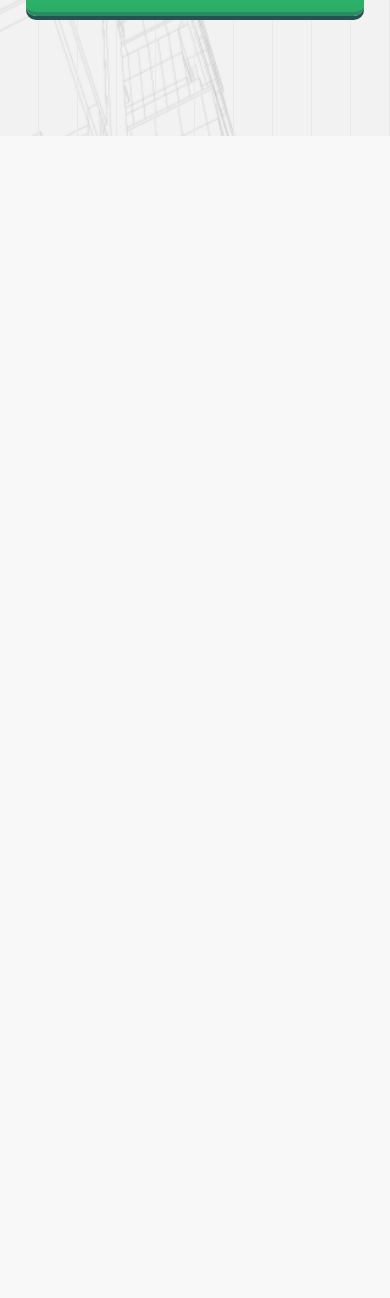
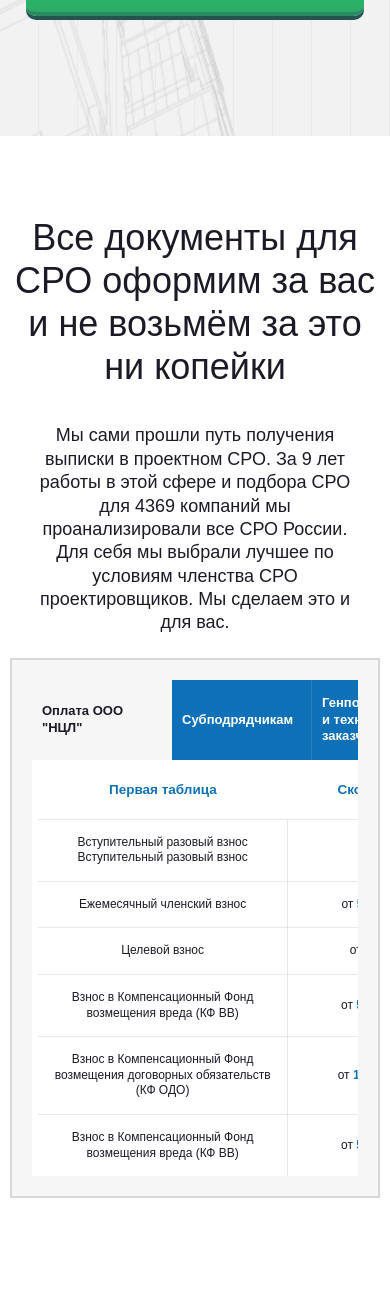
Before and after one commit to gromimol/ncl-html, a PHP site: page / in a window 390 px wide. Shown: the part 943-2241 px from the top of the page. Before the commit the page ends 1079 px from the top, so only its background shows below. Run offline with PHP 8.4, Linux system fonts and the light colour scheme; some web fonts are replaced.

Commit message:
таблица с ценами

```diff
--- a/css/style.css
+++ b/css/style.css
@@ -172,6 +172,7 @@ END RESETT CSS
   font-weight: 400; }
 :root {
   --pfbeausans: 'PFBeauSansPro', sans-serif;
+  --pfbeausans-book: "PFBeauSansPro-Book", sans-serif;
   --roboto: "Roboto", sans-serif;
   --ptsans: "PTSans", sans-serif;
   --ptsans-narrow: "PTSans-Narrow", sans-serif;
@@ -379,6 +380,19 @@ b {
   background-color: rgba(38, 43, 85, 0.5);
   display: none;
   z-index: 20; }
+
+.title .h2 {
+  font-family: var(--pfbeausans-book);
+  line-height: 1.2; }
+.title .subtitle {
+  margin-top: 2em; }
+
+.subtitle {
+  font-size: 1.125rem;
+  line-height: 1.3;
+  font-weight: 300;
+  width: 90%;
+  margin: 0 auto; }
 
 /* Firefox 19+ */
 /* Firefox 18- */
@@ -956,6 +970,110 @@ b {
   50% {
     -webkit-transform: scale(1.5);
             transform: scale(1.5); } }
+/*price*/
+.price-section {
+  padding: 80px 0 100px; }
+  .price-section .container {
+    max-width: 1280px; }
+  .price-section .title {
+    margin-bottom: 4.875em; }
+
+.price-tab-list {
+  width: 33.333%;
+  display: -webkit-box;
+  display: -ms-flexbox;
+  display: flex;
+  -webkit-box-orient: vertical;
+  -webkit-box-direction: normal;
+      -ms-flex-direction: column;
+          flex-direction: column; }
+  .price-tab-list li {
+    -webkit-box-flex: 1;
+        -ms-flex-positive: 1;
+            flex-grow: 1;
+    display: -webkit-box;
+    display: -ms-flexbox;
+    display: flex;
+    min-height: 8.125em; }
+    .price-tab-list li a {
+      background-color: var(--blue-dark);
+      color: #fff;
+      width: 100%;
+      display: -webkit-box;
+      display: -ms-flexbox;
+      display: flex;
+      -webkit-box-align: center;
+          -ms-flex-align: center;
+              align-items: center;
+      font-size: 1.125rem;
+      padding: 1em 2.2em;
+      line-height: 1.3;
+      font-weight: 700;
+      border-bottom: 1px solid rgba(255, 255, 255, 0.11);
+      position: relative; }
+      .price-tab-list li a::after {
+        content: '';
+        width: 0;
+        height: 0;
+        border: 10px solid transparent;
+        border-left-color: #f6f6f7;
+        position: absolute;
+        left: 100%;
+        top: 50%;
+        -webkit-transform: translateY(-50%);
+                transform: translateY(-50%);
+        opacity: 0; }
+      .price-tab-list li a:hover {
+        opacity: .8; }
+      .price-tab-list li a.active {
+        background-color: var(--grey-bg);
+        color: var(--black); }
+        .price-tab-list li a.active::after {
+          opacity: 1; }
+
+.tab-content-wrapper {
+  width: 66.666%;
+  background-color: #fff;
+  padding: 0 1.25em; }
+  .tab-content-wrapper .tab-content {
+    height: 100%; }
+
+.tab-content {
+  display: none; }
+  .tab-content.active {
+    display: block; }
+
+.price-container {
+  border: 2px solid #d7d7d7;
+  padding: 20px;
+  background-color: var(--grey-bg); }
+
+.price-table {
+  table-layout: fixed;
+  width: 100%;
+  font-size: 1rem; }
+  .price-table th {
+    border-bottom: 1px solid rgba(28, 30, 43, 0.1);
+    font-size: 1.125em;
+    font-weight: 700;
+    color: var(--blue-dark);
+    padding: 1.66em .5em; }
+  .price-table tr:last-child td {
+    border-bottom: none; }
+  .price-table td {
+    border-bottom: 1px solid rgba(28, 30, 43, 0.1);
+    text-align: center;
+    vertical-align: middle;
+    font-size: 1em;
+    font-weight: 300;
+    line-height: 1.3;
+    padding: 1.25em .5em; }
+    .price-table td:not(:last-child) {
+      border-right: 1px solid rgba(28, 30, 43, 0.1); }
+    .price-table td .blue {
+      color: var(--blue-dark);
+      font-weight: 700; }
+
 /*Footer*/
 /*media*/
 @media (max-width: 1600px) {
@@ -975,7 +1093,22 @@ b {
     font-size: 12px; }
 
   .header__contact a {
-    pointer-events: auto; } }
+    pointer-events: auto; }
+
+  .header-fixed .header {
+    position: relative;
+    background-color: transparent; }
+
+  .noscroll {
+    padding-right: 0; }
+    .noscroll .header {
+      padding-right: 0; }
+
+  .price-table {
+    font-size: 1.25rem; }
+
+  .price-tab-list li a {
+    font-size: 1.4rem; } }
 /*1360*/
 @media (max-width: 768px) {
   html {
@@ -1089,7 +1222,47 @@ b {
 
   .btn {
     font-size: 18px;
-    text-align: left; } }
+    text-align: left; }
+
+  .title .h2 {
+    font-size: 36px; }
+
+  .subtitle {
+    font-size: 18px; }
+
+  .price-container {
+    -webkit-box-orient: vertical;
+    -webkit-box-direction: normal;
+        -ms-flex-direction: column;
+            flex-direction: column; }
+
+  .price-tab-list,
+  .tab-content-wrapper {
+    width: 100%; }
+
+  .price-tab-list {
+    -webkit-box-orient: horizontal;
+    -webkit-box-direction: normal;
+        -ms-flex-direction: row;
+            flex-direction: row; }
+    .price-tab-list li {
+      width: 25%; }
+      .price-tab-list li a {
+        font-size: 14px;
+        border-right: 1px solid rgba(255, 255, 255, 0.11);
+        border-bottom: none; }
+        .price-tab-list li a::after {
+          left: 50%;
+          top: 100%;
+          -webkit-transform: translate(-50%, 0);
+                  transform: translate(-50%, 0);
+          border-left-color: transparent;
+          border-top-color: #f6f6f7; }
+    .price-tab-list .hide-on-mobile {
+      display: none; }
+
+  .price-table {
+    font-size: 1.5rem; } }
 /*768*/
 @media (max-width: 767px) {
   .logo img,
@@ -1128,7 +1301,23 @@ b {
 
   .btn {
     padding: 1.5em 1em 1em;
-    text-align: center; } }
+    text-align: center; }
+
+  .price-tab-list {
+    overflow-x: auto; }
+    .price-tab-list li {
+      min-width: 140px;
+      min-height: 5em; }
+      .price-tab-list li a {
+        padding: 15px 10px;
+        font-size: 13px; }
+
+  .tab-content-wrapper {
+    overflow-x: auto; }
+
+  .price-table {
+    font-size: 12px;
+    min-width: 500px; } }
 /*767*/
 @media (max-width: 480px) {
   .main-screen__features {
--- a/index.html
+++ b/index.html
@@ -68,6 +68,7 @@
 			</div>
 		</header>
 		<main class="main">
+
 			<section class="main-screen">
 				<div class="columns">
 					<div class="column"></div>
@@ -178,6 +179,175 @@
 				</div>
 				<img src="img/bg/first-screen.webp" alt="" class="bg-img">
 			</section>
+			<!-- /.main-screen -->
+
+			<section class="price-section">
+				<div class="container">
+					<div class="title text-center">
+						<div class="h2">
+							Все документы для СРО оформим за вас и не возьмём
+							за это ни копейки
+						</div>
+
+						<div class="subtitle">
+							Мы сами прошли путь получения выписки в проектном СРО. За 9 лет работы в этой сфере и подбора СРО для 4369 компаний мы проанализировали все СРО России. Для себя мы выбрали лучшее по условиям членства СРО проектировщиков. Мы сделаем это и для вас.
+						</div>
+					</div>
+
+					<div class="price-container flex">
+						<ul class="price-tab-list">
+							<li><a href="#" class="active" data-id="table1">Оплата ООО "НЦЛ"</a></li>
+							<li><a href="#" data-id="table2">Субподрядчикам</a></li>
+							<li>
+								<a href="#" data-id="table3">
+									Генподрядчикам
+									и техническим заказчикам
+								</a>
+							</li>
+							<li>
+								<a href="#" data-id="table4">
+									Генподрядчикам <span class="hide-on-mobile">и
+									техническим заказчикам
+									с участием в тендерах	</span>
+								</a>
+							</li>
+						</ul>
+
+						<div class="tab-content-wrapper">
+							<div class="tab-content active" id="table1">
+								<table class="price-table">
+									<tr>
+										<th>Первая таблица</th>
+										<th>Сколько это в деньгах</th>
+									</tr>
+
+									<tr>
+										<td>Вступительный разовый взнос Вступительный разовый взнос</td>
+										<td> <span class="blue">0</span> рублей</td>
+									</tr>
+									<tr>
+										<td>Ежемесячный членский взнос</td>
+										<td>от <span class="blue">5 000</span> рублей (в месяц)</td>
+									</tr>
+									<tr>
+										<td>Целевой взнос</td>
+										<td>от <span class="blue">5 000</span> рублей (в год)</td>
+									</tr>
+									<tr>
+										<td>Взнос в Компенсационный Фонд возмещения вреда (КФ ВВ)</td>
+										<td>от <span class="blue">50 000</span> рублей (разово)</td>
+									</tr>
+									<tr>
+										<td>Взнос в Компенсационный Фонд возмещения договорных обязательств (КФ ОДО)</td>
+										<td>от <span class="blue">150 000</span> рублей (разово)</td>
+									</tr>
+									<tr>
+										<td>Взнос в Компенсационный Фонд возмещения вреда (КФ ВВ)</td>
+										<td>от <span class="blue">50 000</span> рублей (разово)</td>
+									</tr>
+								</table>
+							</div>
+							<!-- /.tab-content -->
+
+							<div class="tab-content" id="table2">
+								<table class="price-table">
+									<tr>
+										<th>Вторая таблица</th>
+										<th>Сколько это в деньгах</th>
+									</tr>
+
+									<tr>
+										<td>Ежемесячный членский взнос</td>
+										<td>от <span class="blue">5 000</span> рублей (в месяц)</td>
+									</tr>
+									<tr>
+										<td>Целевой взнос</td>
+										<td>от <span class="blue">5 000</span> рублей (в год)</td>
+									</tr>
+									<tr>
+										<td>Взнос в Компенсационный Фонд возмещения вреда (КФ ВВ)</td>
+										<td>от <span class="blue">50 000</span> рублей (разово)</td>
+									</tr>
+									<tr>
+										<td>Взнос в Компенсационный Фонд возмещения договорных обязательств (КФ ОДО)</td>
+										<td>от <span class="blue">150 000</span> рублей (разово)</td>
+									</tr>
+									<tr>
+										<td>Взнос в Компенсационный Фонд возмещения вреда (КФ ВВ)</td>
+										<td>от <span class="blue">50 000</span> рублей (разово)</td>
+									</tr>
+								</table>
+							</div>
+							<!-- /.tab-content -->
+
+							<div class="tab-content" id="table3">
+								<table class="price-table">
+									<tr>
+										<th>Третья таблица</th>
+										<th>Сколько это в деньгах</th>
+									</tr>
+
+									<tr>
+										<td>Вступительный разовый взнос</td>
+										<td> <span class="blue">0</span> рублей</td>
+									</tr>
+									<tr>
+										<td>Взнос в Компенсационный Фонд возмещения вреда (КФ ВВ)</td>
+										<td>от <span class="blue">50 000</span> рублей (разово)</td>
+									</tr>
+									<tr>
+										<td>Взнос в Компенсационный Фонд возмещения договорных обязательств (КФ ОДО)</td>
+										<td>от <span class="blue">150 000</span> рублей (разово)</td>
+									</tr>
+									<tr>
+										<td>Взнос в Компенсационный Фонд возмещения вреда (КФ ВВ)</td>
+										<td>от <span class="blue">50 000</span> рублей (разово)</td>
+									</tr>
+								</table>
+							</div>
+							<!-- /.tab-content -->
+
+							<div class="tab-content" id="table4">
+								<table class="price-table">
+									<tr>
+										<th>Виды взносов в СРО</th>
+										<th>Сколько это в деньгах</th>
+									</tr>
+
+									<tr>
+										<td>Вступительный разовый взнос</td>
+										<td> <span class="blue">0</span> рублей</td>
+									</tr>
+									<tr>
+										<td>Ежемесячный членский взнос</td>
+										<td>от <span class="blue">5 000</span> рублей (в месяц)</td>
+									</tr>
+									<tr>
+										<td>Целевой взнос</td>
+										<td>от <span class="blue">5 000</span> рублей (в год)</td>
+									</tr>
+									<tr>
+										<td>Взнос в Компенсационный Фонд возмещения вреда (КФ ВВ)</td>
+										<td>от <span class="blue">50 000</span> рублей (разово)</td>
+									</tr>
+									<tr>
+										<td>Взнос в Компенсационный Фонд возмещения договорных обязательств (КФ ОДО)</td>
+										<td>от <span class="blue">150 000</span> рублей (разово)</td>
+									</tr>
+									<tr>
+										<td>Взнос в Компенсационный Фонд возмещения вреда (КФ ВВ)</td>
+										<td>от <span class="blue">50 000</span> рублей (разово)</td>
+									</tr>
+								</table>
+							</div>
+							<!-- /.tab-content -->
+						</div>
+						<!-- /.tab-content-wrapper -->
+					</div>
+				</div>
+			</section>
+			<!-- /.price-section -->
+
 		</main>
 		<footer class="footer">
 			<div class="svg-sprite">
--- a/sass/_main.scss
+++ b/sass/_main.scss
@@ -1,5 +1,6 @@
 :root{
 	--pfbeausans: 'PFBeauSansPro', sans-serif;
+	--pfbeausans-book: "PFBeauSansPro-Book", sans-serif;
 	--roboto: "Roboto", sans-serif;
 	--ptsans: "PTSans", sans-serif;
 	--ptsans-narrow: "PTSans-Narrow", sans-serif;
@@ -222,6 +223,22 @@ b{
 	display: none;
 	z-index: 20;
 }
+.title{
+	.h2{
+		font-family: var(--pfbeausans-book);
+		line-height: 1.2;
+	}
+	.subtitle{
+		margin-top: 2em;
+	}
+}
+.subtitle{
+	font-size: 1.125rem;
+	line-height: 1.3;
+	font-weight: 300;
+	width: 90%;
+	margin: 0 auto;
+}
 ::-webkit-input-placeholder {  }
 ::-moz-placeholder          {  } /* Firefox 19+ */
 :-moz-placeholder           {  } /* Firefox 18- */
--- a/sass/_media.scss
+++ b/sass/_media.scss
@@ -19,6 +19,22 @@
 	}
 	.header__contact a{
 		pointer-events: auto;
+	}
+	.header-fixed .header{
+		position: relative;
+		background-color: transparent;
+	}
+	.noscroll{
+		padding-right: 0;
+		.header{
+			padding-right: 0;
+		}
+	}
+	.price-table{
+		font-size: 1.25rem;
+	}
+	.price-tab-list li a{
+		font-size: 1.4rem;
 	}
 }
 /*1360*/
@@ -125,6 +141,45 @@
 		font-size: 18px;
 		text-align: left;
 	}
+	.title{
+		.h2{
+			font-size: 36px;
+		}
+	}
+	.subtitle{
+		font-size: 18px;
+	}
+	.price-container{
+		flex-direction: column;
+	}
+	.price-tab-list,
+	.tab-content-wrapper{
+		width: 100%;
+	}
+	.price-tab-list{
+		flex-direction: row;
+		li{
+			width: 25%;
+			a{
+				font-size: 14px;
+				border-right: 1px solid rgba(255, 255, 255, 0.11);
+				border-bottom: none;
+				&::after{
+					left: 50%;
+					top: 100%;
+					transform: translate(-50%, 0);
+					border-left-color: transparent;
+					border-top-color: #f6f6f7;
+				}
+			}
+		}
+		.hide-on-mobile{
+			display: none;
+		}
+	}
+	.price-table{
+		font-size: 1.5rem;
+	}
 }
 /*768*/
 @media(max-width: 767px){
@@ -166,6 +221,24 @@
 	.btn{
 		padding: 1.5em 1em 1em;
 		text-align: center;
+	}
+	.price-tab-list{
+		overflow-x: auto;
+		li{
+			min-width: 140px;
+			min-height: 5em;
+			a{
+				padding: 15px 10px;
+				font-size: 13px;
+			}
+		}
+	}
+	.tab-content-wrapper{
+		overflow-x: auto;
+	}
+	.price-table{
+		font-size: 12px;
+		min-width: 500px;
 	}
 }
 /*767*/
--- /dev/null
+++ b/sass/_price.scss
@@ -0,0 +1,110 @@
+/*price*/
+.price-section{
+	padding: 80px 0 100px;
+	.container{
+		max-width: 1280px;
+	}
+	.title{
+		margin-bottom: 4.875em;
+	}
+}
+.price-tab-list{
+	width: 33.333%;
+	display: flex;
+	flex-direction: column;
+	li{
+		flex-grow: 1;
+		display: flex;
+		min-height: 8.125em;
+		a{
+			background-color: var(--blue-dark);
+			color: #fff;
+			width: 100%;
+			display: flex;
+			align-items: center;
+			font-size: 1.125rem;
+			padding: 1em 2.2em;
+			line-height: 1.3;
+			font-weight: 700;
+			border-bottom: 1px solid rgba(#fff, .11);
+			position: relative;
+			&::after{
+				content: '';
+				width: 0;
+				height: 0;
+				border: 10px solid transparent;
+				border-left-color: #f6f6f7;
+				position: absolute;
+				left: 100%;
+				top: 50%;
+				transform: translateY(-50%);
+				opacity: 0;
+			}
+			&:hover{
+				opacity: .8;
+			}
+			 &.active{
+				background-color: var(--grey-bg);
+				color: var(--black);
+				&::after{
+					opacity: 1;
+				}
+			}
+		}
+	}
+}
+.tab-content-wrapper{
+	width: 66.666%;
+	background-color: #fff;
+	padding: 0 1.25em;
+	.tab-content{
+		height: 100%;
+	}
+
+}
+.tab-content{
+	display: none;
+	&.active{
+		display: block;
+	}
+}
+.price-container{
+	border: 2px solid #d7d7d7;
+	padding: 20px;
+	background-color: var(--grey-bg);
+}
+.price-table{
+	table-layout: fixed;
+	width: 100%;
+	font-size: 1rem;
+	th{
+		border-bottom: 1px solid  rgba(#1c1e2b, .1);
+		font-size: 1.125em;
+		font-weight: 700;
+		color: var(--blue-dark);
+		padding: 1.66em .5em;
+	}
+	tr{
+		&:last-child{
+			td{
+				border-bottom: none;
+			}
+		}
+	}
+	td{
+		border-bottom: 1px solid  rgba(#1c1e2b, .1);
+		text-align: center;
+		vertical-align: middle;
+		font-size: 1em;
+		font-weight: 300;
+		line-height: 1.3;
+		padding: 1.25em .5em;
+		&:not(:last-child){
+			border-right: 1px solid  rgba(#1c1e2b, .1);
+		}
+		.blue{
+			color: var(--blue-dark);
+			font-weight: 700;
+		}
+	}
+}
--- a/sass/style.scss
+++ b/sass/style.scss
@@ -5,5 +5,6 @@
 @import 'slick-theme';
 @import 'header';
 @import 'main-screen';
+@import 'price';
 @import 'footer';
 @import 'media';
```
Also changed, not shown: js/common.js (+13 -0 lines), 1 other file.
